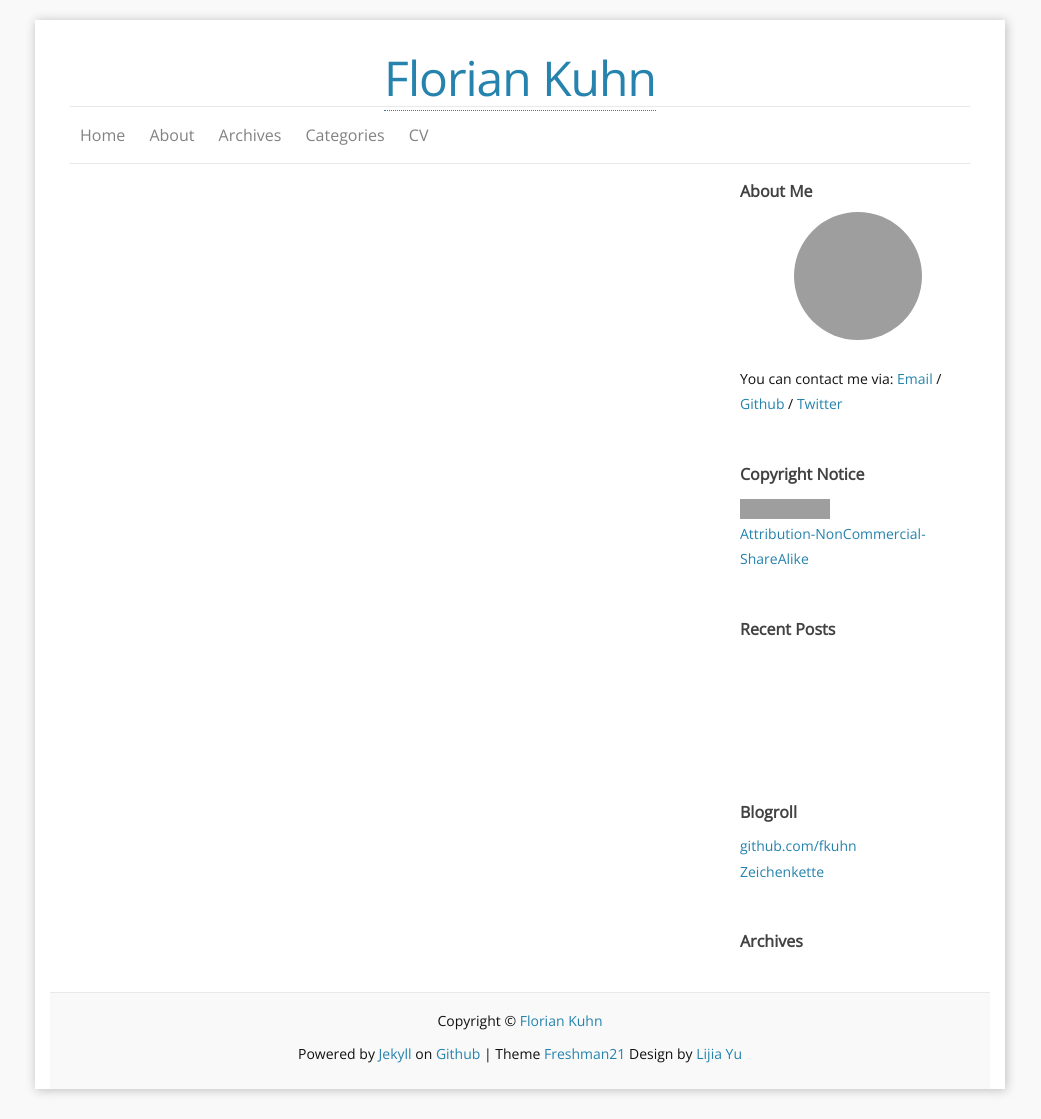
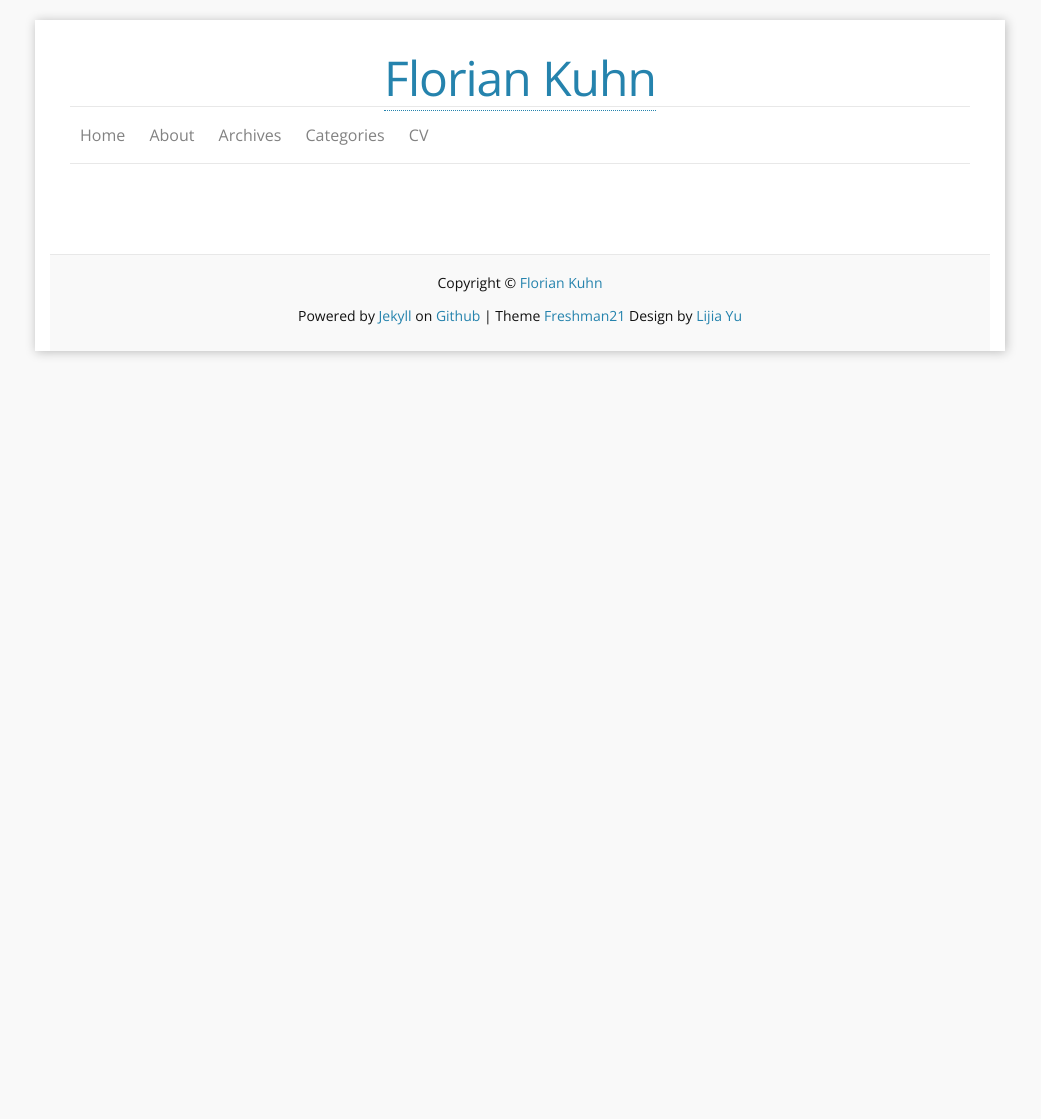
Before and after one commit to fkuhn/fkuhn.github.io, a Jekyll site: the page built from index.html, in a window 1280 px wide. Shown: the whole page, without its empty margins (120-1161 px from the left). Built offline with Jekyll 4.4.1, drawn with Linux system fonts in a browser that asks for light colours; the list of posts is cut into pages by our own code; after the commit the page ends 900 px from its top, so only the background shows below that; some of the changed lines change nothing that is shown; grey boxes are pictures that could not be loaded.

Commit message:
Update _config.yml

```diff
--- a/_config.yml
+++ b/_config.yml
@@ -19,7 +19,7 @@ aboutme_photo: http://i.imgur.com/IM7pAIF.jpg # your photo.
 
 ### Site setting:
 ShowContactInfo: "True" # Personal Info (twitter,github,email) can be seen on aboutme-sidebar, those info only shown when ShowContactInfo == True
-default_column: "two" # blog style: two columns, if default_column != "two", you will see a one column blog.
+default_column: "one" # blog style: two columns, if default_column != "two", you will see a one column blog.
 default_locale: "en" # blog sidebar language set, only include: English(en) and Chinese (cn)
 
 locales:
```
